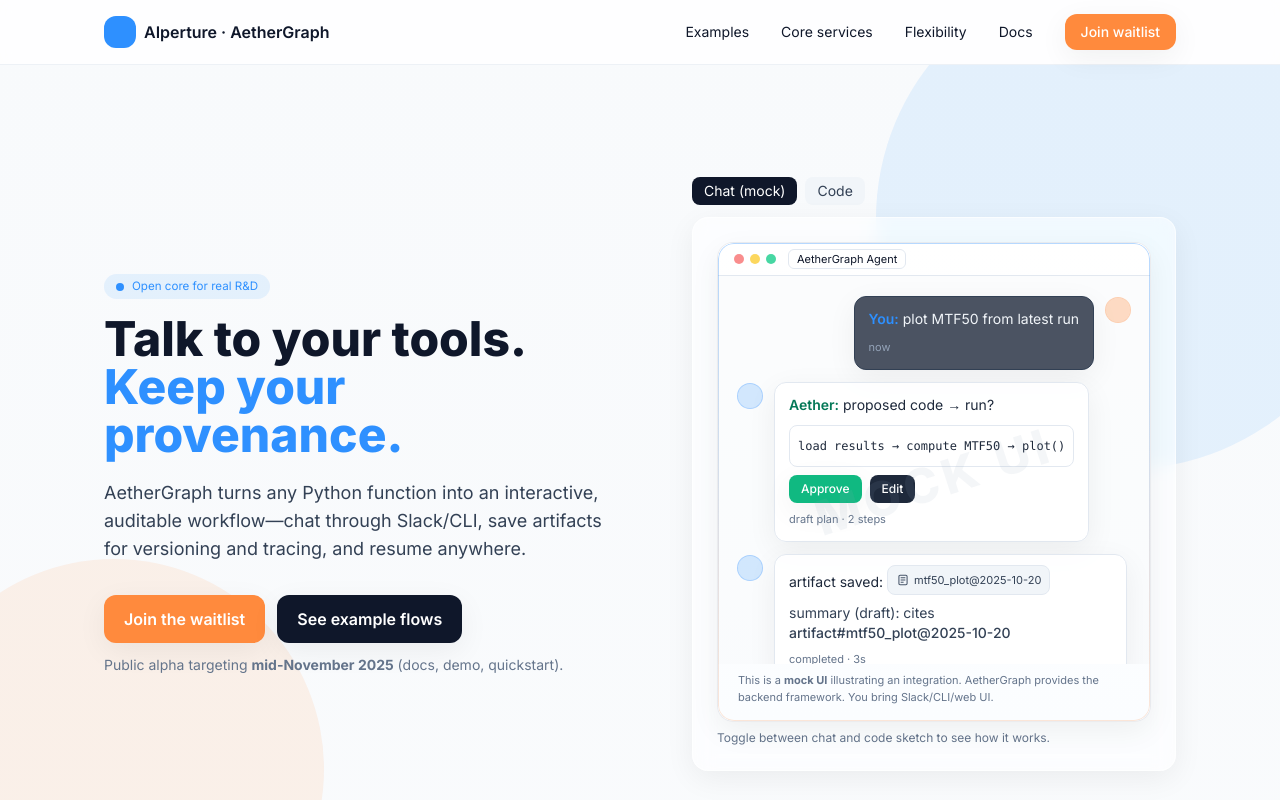
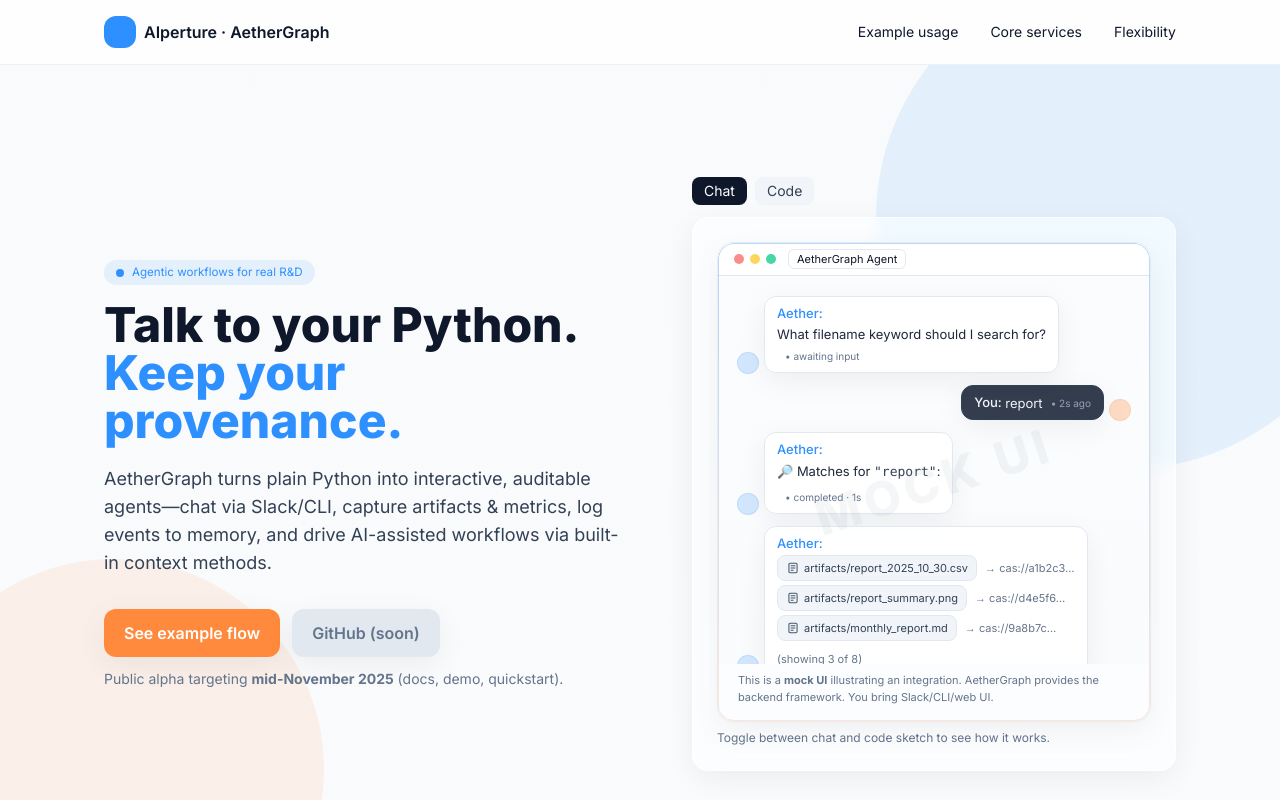
Before and after one commit to coffeepanda/ag_landing, a React (Vite) app: page / in a window 1280 px wide. Shown: the top 800 px of the page. Built offline with nearby package versions, Linux system fonts and the light colour scheme.

Commit message:
polish 2

```diff
--- a/src/components/ChatPreview.tsx
+++ b/src/components/ChatPreview.tsx
@@ -8,73 +8,55 @@ const TrafficLights = () => (
   </div>
 )
 
+// 1) Replace your Bubble with this compact version
 const Bubble: React.FC<
   React.PropsWithChildren<{ who: "you" | "Aether"; meta?: string }>
 > = ({ who, meta, children }) => {
   const isYou = who === "you"
   return (
-    <div className={`flex items-start gap-3 ${isYou ? "justify-end" : ""}`}>
+    <div className={`flex items-end ${isYou ? "justify-end" : ""}`}>
       {!isYou && (
-        <div className="mt-0.5 flex-shrink-0 w-6 h-6 rounded-full bg-brand/20 ring-1 ring-brand/40" />
+        <div className="mr-1.5 mt-0.5 flex-shrink-0 w-5 h-5 rounded-full bg-brand/20 ring-1 ring-brand/30" />
       )}
+
       <div
         className={[
-          "max-w-[90%] rounded-xl px-3.5 py-2.5 text-sm leading-6 shadow-soft border",
+          // tighter bubble: less padding, smaller font, tighter line-height
+          "max-w-[92%] rounded-xl px-3 py-1.5 text-[13px] leading-5 shadow-soft border break-words",
           isYou
-            ? "bg-slate-800/80 text-slate-100 border-slate-700 ml-8"
-            : "bg-white/90 text-slate-800 border-slate-200",
+            ? "bg-slate-800/90 text-slate-100 border-slate-700"
+            : "bg-white/95 text-slate-800 border-slate-200",
         ].join(" ")}
       >
-        {children}
+        <span className={isYou ? "font-medium text-brand-50" : "font-medium text-brand"}>
+          {isYou ? "You: " : "Aether: "}
+        </span>
+        <span className="align-middle">{children}</span>
+
+        {/* meta inline and tiny */}
         {meta && (
-          <div className={`mt-1 text-[11px] ${isYou ? "text-slate-400" : "text-slate-500"}`}>
-            {meta}
-          </div>
+          <span className={`ml-2 align-middle text-[10px] ${isYou ? "text-slate-400" : "text-slate-500"}`}>
+            • {meta}
+          </span>
         )}
       </div>
+
       {isYou && (
-        <div className="mt-0.5 flex-shrink-0 w-6 h-6 rounded-full bg-accent/30 ring-1 ring-accent/40" />
+        <div className="ml-1.5 mt-0.5 flex-shrink-0 w-5 h-5 rounded-full bg-accent/30 ring-1 ring-accent/40" />
       )}
     </div>
   )
 }
 
-const ProgressBar: React.FC<{ value: number }> = ({ value }) => (
-  <div className="w-full mt-2">
-    <div className="h-2 w-full rounded-full bg-slate-200 overflow-hidden">
-      <div
-        className="h-full rounded-full bg-gradient-to-r from-brand to-accent transition-all"
-        style={{ width: `${value}%` }}
-      />
-    </div>
-    <div className="text-[11px] text-slate-500 mt-1">{value}%</div>
-  </div>
-)
 
 const ArtifactChip: React.FC<{ id: string }> = ({ id }) => (
   <span className="inline-flex items-center gap-1 px-2 py-0.5 rounded-lg text-[11px] bg-slate-100 text-slate-700 border border-slate-200">
     <svg className="w-3.5 h-3.5 text-slate-600" viewBox="0 0 24 24" fill="none" stroke="currentColor" strokeWidth="1.8">
-      <rect x="5" y="4" width="14" height="16" rx="2" /><path d="M8 8h8M8 12h8M8 16h5" />
+      <rect x="5" y="4" width="14" height="16" rx="2" />
+      <path d="M8 8h8M8 12h8M8 16h5" />
     </svg>
     {id}
   </span>
-)
-
-const ActionRow: React.FC<{ onApprove?: () => void; onEdit?: () => void }> = ({ onApprove, onEdit }) => (
-  <div className="flex items-center gap-2 mt-2">
-    <button
-      onClick={onApprove}
-      className="px-3 py-1.5 rounded-lg bg-emerald-500 text-white text-xs font-medium shadow-soft hover:opacity-95"
-    >
-      Approve
-    </button>
-    <button
-      onClick={onEdit}
-      className="px-3 py-1.5 rounded-lg bg-slate-800 text-white text-xs font-medium hover:bg-slate-700"
-    >
-      Edit
-    </button>
-  </div>
 )
 
 /** Polished chat preview matching the site’s glass + token styles */
@@ -102,35 +84,46 @@ const ChatPreview: React.FC<{ className?: string }> = ({ className }) => {
 
       {/* Transcript (scrolls) */}
       <div className="bg-slate-50/60 p-4 md:p-5 space-y-3 flex-1 overflow-auto">
-        <Bubble who="you" meta="now">
-          <span className="font-semibold text-brand">You:</span>{" "}
-          plot MTF50 from latest run
+        {/* Agent prompts for keyword (ask_text) */}
+        <Bubble who="Aether" meta="awaiting input">
+          <div className="text-slate-800">
+            What filename keyword should I search for?
+          </div>
         </Bubble>
 
-        <Bubble who="Aether" meta="draft plan · 2 steps">
-          <div className="text-slate-800">
-            <span className="font-semibold text-emerald-700">Aether:</span>{" "}
-            proposed code → run?
-          </div>
-          <div className="mt-2 rounded-lg border border-slate-200 bg-white p-2 text-[12px] font-mono text-slate-800">
-            load results → compute MTF50 → plot()
-          </div>
-          <ActionRow />
+        {/* User replies with a keyword */}
+        <Bubble who="you" meta="2s ago">
+          report
         </Bubble>
 
-        {/* Example running state
-        <Bubble who="helper" meta="executing · job: mtf50-plot-2025-10-20">
-          <div className="text-slate-800">running…</div>
-          <ProgressBar value={50} />
-        </Bubble>
-        */}
+        {/* Agent lists matches (send_text with results) */}
+        <Bubble who="Aether" meta="completed · 1s">
+          <div className="text-slate-800 mb-1">
+            🔎 Matches for <span className="font-mono text-slate-700">"report"</span>:
+          </div>
+                </Bubble>
 
-        <Bubble who="helper" meta="completed · 3s">
-          <div className="text-slate-800">
-            artifact saved: <ArtifactChip id="mtf50_plot@2025-10-20" />
+        <Bubble who="Aether">
+
+          {/* A compact listing; you can swap these for real URIs at runtime */}
+          <div className="space-y-1">
+            <div className="flex items-center gap-2">
+              <ArtifactChip id="artifacts/report_2025_10_30.csv" />
+              <span className="text-[11px] text-slate-500">→ cas://a1b2c3…</span>
+            </div>
+            <div className="flex items-center gap-2">
+              <ArtifactChip id="artifacts/report_summary.png" />
+              <span className="text-[11px] text-slate-500">→ cas://d4e5f6…</span>
+            </div>
+            <div className="flex items-center gap-2">
+              <ArtifactChip id="artifacts/monthly_report.md" />
+              <span className="text-[11px] text-slate-500">→ cas://9a8b7c…</span>
+            </div>
           </div>
-          <div className="mt-2 text-slate-700 text-sm">
-            summary (draft): cites <span className="font-medium">artifact#mtf50_plot@2025-10-20</span>
+
+          {/* Optional note for overflow */}
+          <div className="mt-2 text-[11px] text-slate-500">
+            (showing 3 of 8)
           </div>
         </Bubble>
       </div>
--- a/src/components/Footer.tsx
+++ b/src/components/Footer.tsx
@@ -1,16 +1,44 @@
-
 import React from 'react'
 import { Link } from 'react-router-dom'
 
 const Footer: React.FC = () => (
   <footer className="py-10 border-t border-slate-200/60">
     <div className="mx-auto px-6 container-max flex flex-col md:flex-row items-center justify-between gap-4 text-sm">
-      <div className="text-slate-600">© <span>2025</span> AIperture. All rights reserved.</div>
+      <div className="text-slate-600">
+        © <span>2025</span> AIperture. All rights reserved.
+      </div>
+
       <div className="flex items-center gap-4">
-        <a href="#" className="hover:text-brand">LinkedIn</a>
-        <a href="#" className="hover:text-brand">GitHub</a>
+        <a
+          href="https://www.linkedin.com/company/aiperture/"
+          target="_blank"
+          rel="noopener"
+          className="hover:text-brand"
+          aria-label="LinkedIn"
+        >
+          LinkedIn
+        </a>
+
+        {/* GitHub disabled until public */}
+        <button
+          type="button"
+          aria-disabled="true"
+          disabled
+          title="Public repo goes live soon"
+          className="text-slate-400 cursor-not-allowed"
+        >
+          GitHub (soon)
+        </button>
+
+        {/* <Link to="/changelog" className="hover:text-brand">Changelog</Link> */}
         <Link to="/privacy" className="hover:text-brand">Privacy</Link>
-        <a href="#" className="hover:text-brand">Contact</a>
+        <a
+          href="mailto:contact@aiperture.io"
+          className="hover:text-brand"
+          aria-label="Email us"
+        >
+          Contact
+        </a>
       </div>
     </div>
   </footer>
--- a/src/components/Header.tsx
+++ b/src/components/Header.tsx
@@ -11,11 +11,11 @@ const Header: React.FC = () => {
           <span className="font-semibold">AIperture · AetherGraph</span>
         </a>
         <nav className="hidden md:flex items-center gap-8 text-sm">
-          <a href="#examples" className="hover:text-brand">Examples</a>
+          <a href="#example" className="hover:text-brand">Example usage</a>
           <a href="#services" className="hover:text-brand">Core services</a>
           <a href="#flex" className="hover:text-brand">Flexibility</a>
-            <a href="/docs" className="hover:text-brand">Docs</a>
-          <a href="#waitlist" className="px-4 py-2 rounded-xl bg-accent text-white font-medium shadow-soft hover:-translate-y-px transition">Join waitlist</a>
+            {/* <a href="/docs" className="hover:text-brand">Docs</a> */}
+          {/* <a href="#waitlist" className="px-4 py-2 rounded-xl bg-accent text-white font-medium shadow-soft hover:-translate-y-px transition">Join waitlist</a> */}
         </nav>
         <a href="#waitlist" className="md:hidden inline-flex items-center px-3 py-2 rounded-lg bg-accent text-white">Join</a>
       </div>
--- a/src/components/Hero.tsx
+++ b/src/components/Hero.tsx
@@ -5,14 +5,38 @@ import ChatPreview from './ChatPreview'
 const Hero: React.FC = () => {
   const [tab, setTab] = useState<'chat' | 'code'>('chat')
 
-  const PY_SNIPPET = `# pseudo-code example
-@graph_fun(name="analyze_csv")
-def analyze_csv(path: str, column: str):
-    df = load_csv(path)
-    fig = plot_hist(df[column])
-    art_id = artifacts.save(fig, name=f"hist_{column}")  # explicit save
-    return {"artifact_id": art_id, "message": "Chart ready"}
-`
+// Replace your PY_SNIPPET with this:
+const PY_SNIPPET = `
+from aethergraph import graph_fn, NodeContext
+
+@graph_fn(name="hello_world")
+async def hello_world(*, context: NodeContext):
+    # 1) Ask the user what to look for (artifact kind)
+    kind = await context.channel().ask_text("What artifact kind should I search for?")
+    if not kind:
+        await context.channel().send_text("Cancelled.")
+        return {"status": "cancelled"}
+
+    # 2) Search artifacts by kind (backend supports kind indexing)
+    arts = context.artifacts()
+    results = await arts.search(kind=kind)
+
+    # 3) Report back to the channel
+    if not results:
+        await context.channel().send_text("🔎 No artifacts found for that kind. Try another.")
+        return {"status": "ok", "count": 0, "kind": kind}
+
+    total = len(results)
+    top = results[:8]
+    lines = "\\n".join(f"- {a.uri}" for a in top)
+    more = "" if total <= 8 else f"\\n…and {total - 8} more."
+
+    await context.channel().send_text(f"🔎 Matches found: {total} (kind = {kind!r})")
+    await context.channel().send_text(lines + more)
+
+    return {"status": "ok", "count": total, "kind": kind}
+`.trim()
+
 
   return (
     <section className="relative overflow-hidden">
@@ -20,24 +44,42 @@ def analyze_csv(path: str, column: str):
         <div className="absolute -top-24 -right-24 w-[500px] h-[500px] rounded-full bg-brand/10"></div>
         <div className="absolute -bottom-24 -left-24 w-[420px] h-[420px] rounded-full bg-accent/10"></div>
       </div>
+
       <div className="mx-auto px-6 container-max py-20 md:py-28 relative">
         <div className="grid md:grid-cols-2 gap-10 items-center">
           <div>
             <div className="inline-flex items-center gap-2 px-3 py-1 rounded-full bg-brand/10 text-brand tag mb-4">
-              <span className="inline-block w-2 h-2 rounded-full bg-brand"></span> Open core for real R&D
+              <span className="inline-block w-2 h-2 rounded-full bg-brand"></span> Agentic workflows for real R&D
             </div>
+
             <h1 className="text-4xl md:text-5xl font-extrabold leading-tight">
-              Talk to your tools. <span className="text-brand">Keep your provenance.</span>
+              Talk to your Python. <span className="text-brand">Keep your provenance.</span>
             </h1>
+
             <p className="text-slate-700 mt-5 text-lg">
-              AetherGraph turns any Python function into an interactive, auditable workflow—chat through Slack/CLI,
-              save artifacts for versioning and tracing, and resume anywhere.
+              AetherGraph turns plain Python into interactive, auditable agents—chat via Slack/CLI, capture artifacts &amp; metrics, log events to memory, and drive AI-assisted workflows via built-in context methods.
             </p>
+
             <div className="flex flex-col sm:flex-row gap-3 mt-8">
-              <a href="#waitlist" className="px-5 py-3 rounded-xl bg-accent text-white font-semibold shadow-soft">Join the waitlist</a>
-              <a href="#examples" className="px-5 py-3 rounded-xl bg-slate-900 text-white font-semibold shadow-soft">See example flows</a>
+              <a href="#examples" className="px-5 py-3 rounded-xl bg-accent text-white font-semibold shadow-soft">
+                See example flow
+              </a>
+
+              {/* Disabled GitHub button until repo is live */}
+              <button
+                type="button"
+                aria-disabled="true"
+                disabled
+                title="Public repo goes live soon"
+                className="px-5 py-3 rounded-xl bg-slate-200 text-slate-500 font-semibold shadow-soft cursor-not-allowed"
+              >
+                GitHub (soon)
+              </button>
             </div>
-            <p className="text-slate-500 mt-3 text-sm">Public alpha targeting <strong>mid-November 2025</strong> (docs, demo, quickstart).</p>
+
+            <p className="text-slate-500 mt-3 text-sm">
+              Public alpha targeting <strong>mid-November 2025</strong> (docs, demo, quickstart).
+            </p>
           </div>
 
           <div className="md:pl-8">
@@ -46,7 +88,7 @@ def analyze_csv(path: str, column: str):
                 onClick={() => setTab('chat')}
                 className={`px-3 py-1 rounded-lg text-sm ${tab === 'chat' ? 'bg-slate-900 text-white' : 'bg-slate-100 text-slate-700'}`}
               >
-                Chat (mock)
+                Chat
               </button>
               <button
                 onClick={() => setTab('code')}
@@ -62,7 +104,7 @@ def analyze_csv(path: str, column: str):
                 {tab === 'chat' ? (
                   <ChatPreview className="h-full" />
                 ) : (
-                  <CodeBlock code={PY_SNIPPET} language="python" title="analyze_csv.py" fullHeight />
+                  <CodeBlock code={PY_SNIPPET} language="python" title="hello_world.py" fullHeight />
                 )}
               </div>
               <p className="text-slate-500 text-xs mt-2">Toggle between chat and code sketch to see how it works.</p>
--- /dev/null
+++ b/src/data/changelog.ts
@@ -0,0 +1,49 @@
+// Simple local data you can edit quickly
+export type Change = {
+  title: string
+  items: string[]
+  link?: string
+}
+
+export type Release = {
+  version: string // e.g. "0.0.1" or "pre-alpha"
+  date: string    // ISO or "Oct 31, 2025"
+  tag?: "Added" | "Changed" | "Fixed" | "Announcement"
+  changes: Change[]
+}
+
+export const CHANGELOG: Release[] = [
+  {
+    version: "pre-alpha",
+    date: "Oct 31, 2025",
+    tag: "Announcement",
+    changes: [
+      {
+        title: "AetherGraph announcement site live",
+        items: [
+          "Hero demo with Chat (mock) ↔ Code toggle",
+          "Hello World example: ask_text → artifacts.search(kind=...) → send_text",
+          "Mock chat UI tightened; inline meta timestamps",
+          "Footer with LinkedIn, disabled GitHub (soon), Changelog, Privacy, Contact",
+        ],
+      },
+      {
+        title: "Roadmap (near-term)",
+        items: [
+          "Public repo & docs (mid-November target)",
+          "Examples: memory record/recent, artifacts save/search, hello_world LLM",
+          "Hosted/cloud updates page",
+        ],
+      },
+    ],
+  },
+  // Add new entries at the TOP when you ship
+  // {
+  //   version: "0.1.0",
+  //   date: "Nov 15, 2025",
+  //   tag: "Added",
+  //   changes: [
+  //     { title: "Public alpha", items: ["Open core repo", "Quickstart docs", "Example flows"] },
+  //   ],
+  // },
+]
--- a/src/pages/App.tsx
+++ b/src/pages/App.tsx
@@ -22,7 +22,7 @@ const App: React.FC = () => {
         <OSS />
         <Audience />
         <FAQ />
-        <Waitlist />
+        {/* <Waitlist /> */}
       </main>
       <Footer />
         <footer className="mt-auto">
--- /dev/null
+++ b/src/pages/ChangeLog.tsx
@@ -0,0 +1,71 @@
+import React from "react"
+import { CHANGELOG, type Release } from "../data/changelog"
+
+const Badge: React.FC<{ children: React.ReactNode }> = ({ children }) => (
+  <span className="inline-flex items-center px-2 py-0.5 rounded-md text-xs font-medium bg-slate-100 text-slate-700 border border-slate-200">
+    {children}
+  </span>
+)
+
+const ReleaseCard: React.FC<{ rel: Release }> = ({ rel }) => (
+  <article className="rounded-xl border border-slate-200 bg-white/70 p-4 shadow-soft">
+    <div className="flex items-center justify-between gap-2">
+      <div className="text-base font-semibold text-slate-900">
+        {rel.version}
+      </div>
+      <div className="flex items-center gap-2 text-sm">
+        {rel.tag && <Badge>{rel.tag}</Badge>}
+        <div className="text-slate-500">{rel.date}</div>
+      </div>
+    </div>
+
+    <div className="mt-3 space-y-4">
+      {rel.changes.map((chg, i) => (
+        <section key={i}>
+          <h4 className="text-sm font-medium text-slate-800">{chg.title}</h4>
+          <ul className="mt-1 list-disc pl-5 text-sm text-slate-700">
+            {chg.items.map((it, j) => <li key={j}>{it}</li>)}
+          </ul>
+          {chg.link && (
+            <a
+              href={chg.link}
+              className="mt-2 inline-block text-sm text-brand hover:underline"
+              target="_blank"
+              rel="noopener"
+            >
+              Learn more →
+            </a>
+          )}
+        </section>
+      ))}
+    </div>
+  </article>
+)
+
+const Empty: React.FC = () => (
+  <div className="rounded-xl border border-dashed border-slate-300 p-6 text-center text-slate-500">
+    No entries yet. Check back soon.
+  </div>
+)
+
+const Changelog: React.FC = () => {
+  const items = CHANGELOG
+  return (
+    <section className="mx-auto px-6 container-max py-16">
+      <h1 className="text-2xl font-bold tracking-tight text-slate-900">Changelog</h1>
+      <p className="mt-2 text-slate-600 text-sm">
+        Open core in development — this page lists visible changes before GitHub Releases go live.
+      </p>
+
+      <div className="mt-6 grid gap-4">
+        {items.length ? items.map((rel, idx) => <ReleaseCard key={idx} rel={rel} />) : <Empty />}
+      </div>
+
+      <div className="mt-8 text-xs text-slate-500">
+        Tip: When the repo is public, redirect this page to GitHub Releases, or mirror entries automatically.
+      </div>
+    </section>
+  )
+}
+
+export default Changelog
--- a/src/pages/Privacy.tsx
+++ b/src/pages/Privacy.tsx
@@ -11,7 +11,7 @@ const Privacy: React.FC = () => {
         <section className="py-16">
           <div className="mx-auto px-6 container-max prose prose-slate">
             <h1>Privacy</h1>
-            <p>We’ll add our real policy here later. For now: we respect your data, and we’ll only email you for substantive updates.</p>
+            <p>We don’t collect personal data on this site beyond voluntary email you send to us. No third-party tracking, no cookies. If you contact us, we’ll use your email only to reply. You can request deletion anytime at hello@yourdomain.</p>
           </div>
         </section>
       </main>
```
Also changed, not shown: 1 other file (tests, documents, lock files or other folders).
